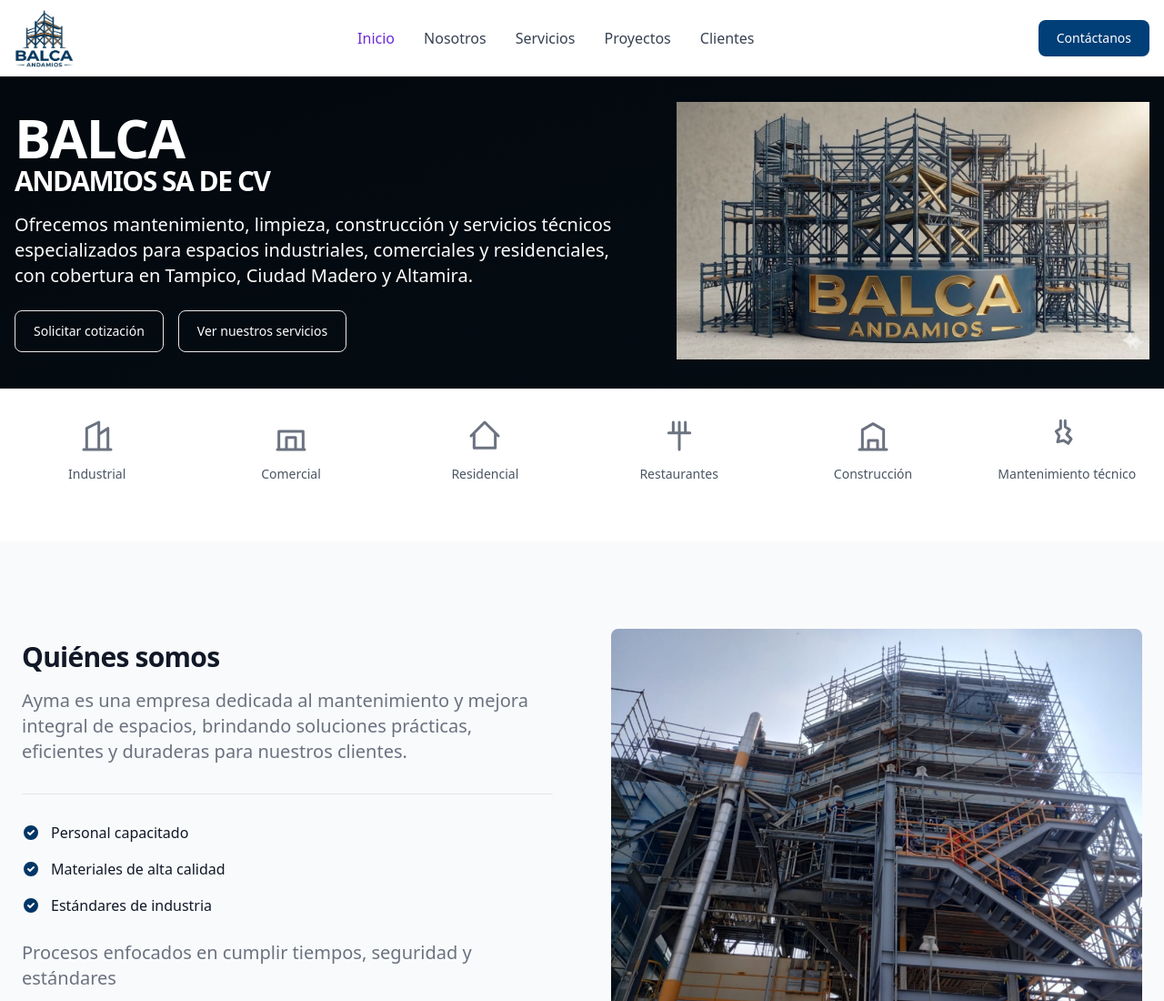
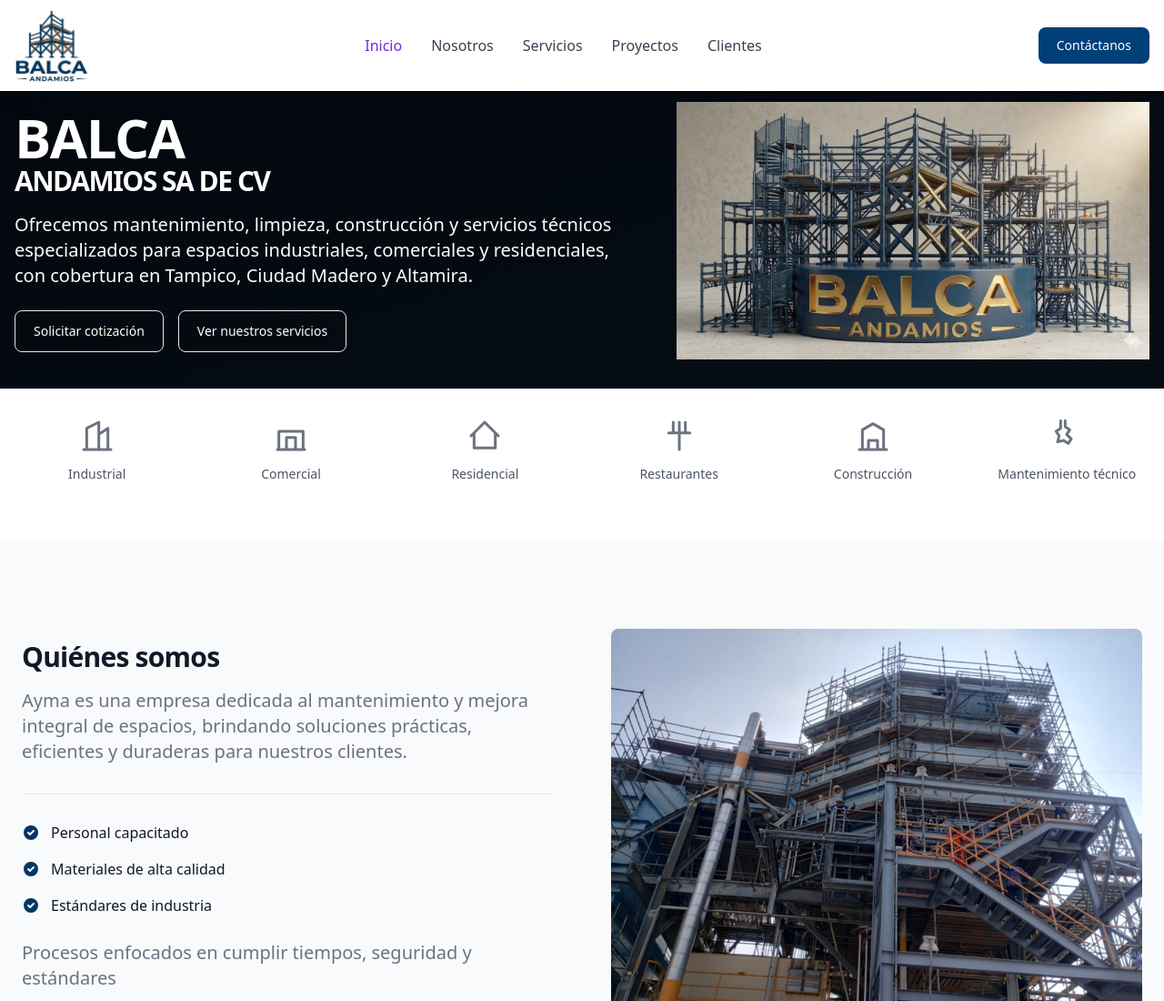
Before and after one commit to cristianUrbina/awen-web, a website: page index.html in a window 1280 px wide. Shown: the top 1100 px of the page at 91% size. Drawn offline with nearby package versions, Linux system fonts and the light colour scheme.

Commit message:
fix: Fix top bar height

```diff
--- a/index.html
+++ b/index.html
@@ -41,7 +41,7 @@
         <nav class="bg-white border-gray-200 py-2.5 dark:bg-gray-900">
             <div class="flex flex-wrap items-center justify-between max-w-screen-xl px-4 mx-auto">
                 <a href="#" class="flex items-center">
-                    <img src="./images/BALCA_logo.jpeg" class="h-16" alt="Landwind Logo" />
+                    <img src="./images/BALCA_logo.jpeg" class="h-12 sm:h-12 md:h-16 lg:h-20" alt="Landwind Logo" />
                     <!-- <span class="self-center text-xl font-semibold whitespace-nowrap dark:text-white">BALCA</span> -->
                 </a>
                 <div class="flex items-center lg:order-2">
```
Also changed, not shown: servicios.html (+1 -1 lines), output.css.
